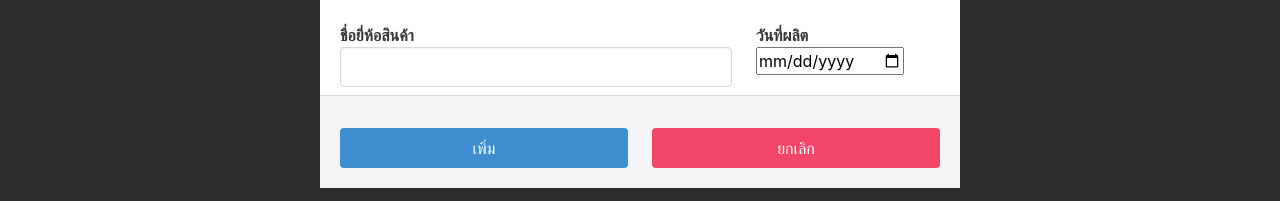
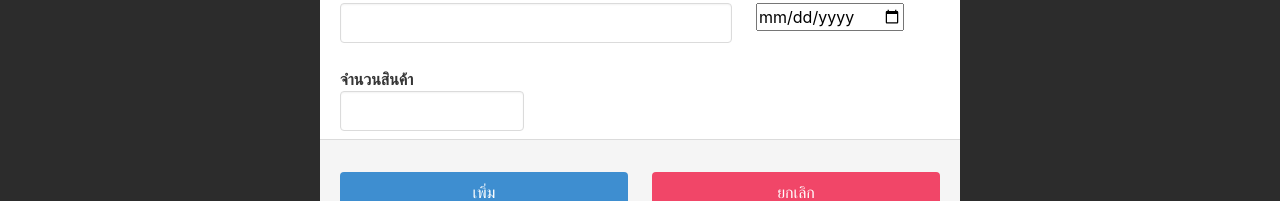
Before and after one commit to BurnRadish/web-programming_FinalProject, a Vue app in the folder front/: page /inventory in a window 1280 px wide. Both pictures are taken after a click on the link "+ เพิ่มรายการสินค้าลงคลัง". Shown: the part 381-582 px from the top of the page. Built offline with nearby package versions, Linux system fonts and the light colour scheme; no server answers.

Commit message:
Update Inventory.vue

```diff
--- a/front/src/views/Inventory.vue
+++ b/front/src/views/Inventory.vue
@@ -122,6 +122,17 @@
             </div>
           </div>
           <!-- End second column -->
+          <div class="columns">
+              <div class="column is-4">
+                <label for="" class="label">
+                จำนวนสินค้า
+                <input type="number" class="input" v-model="amount">
+              </label>
+              <template v-if="$v.amount.$error == true">
+                      <p class="help is-danger" v-if="!$v.amount.required">Please enter number of products</p>
+              </template>
+              </div>
+            </div>
         </section>
         <!--End comtent Body -->
         <footer class="modal-card-foot columns">
@@ -153,6 +164,7 @@ export default {
         title: '',
         brand: '',
         mfd: '',
+        amount: '',
         search: '',
     };
   },
@@ -186,7 +198,8 @@ export default {
           type : this.type,
           mfd : this.mfd,
           brand : this.brand,
-          title : this.title
+          title : this.title,
+          amount: this.amount,
         }
         console.log(productData)
 
@@ -233,6 +246,9 @@ export default {
     },
     type: {
       required: required
+    },
+    amount: {
+      required: required
     }
   }
 };
```
